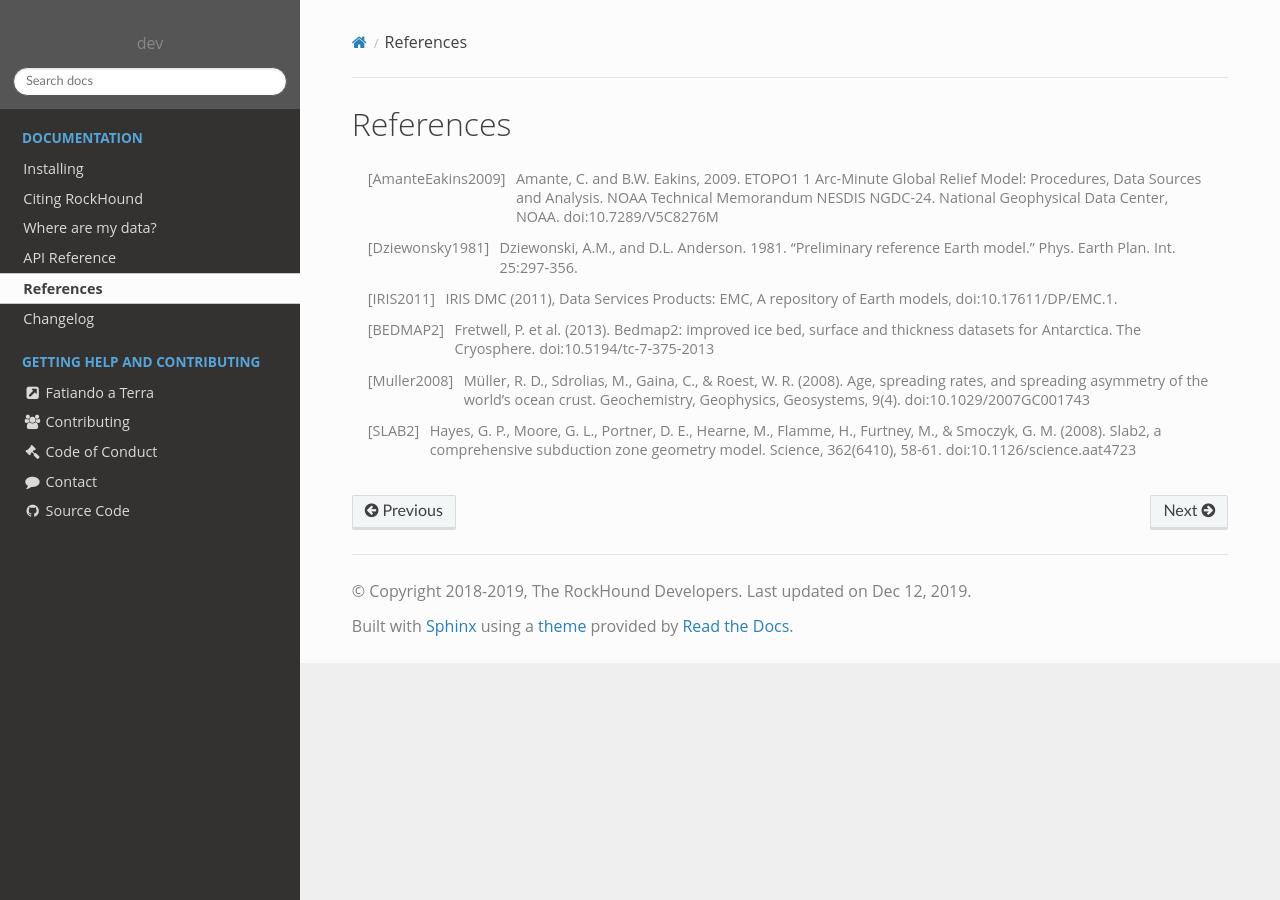
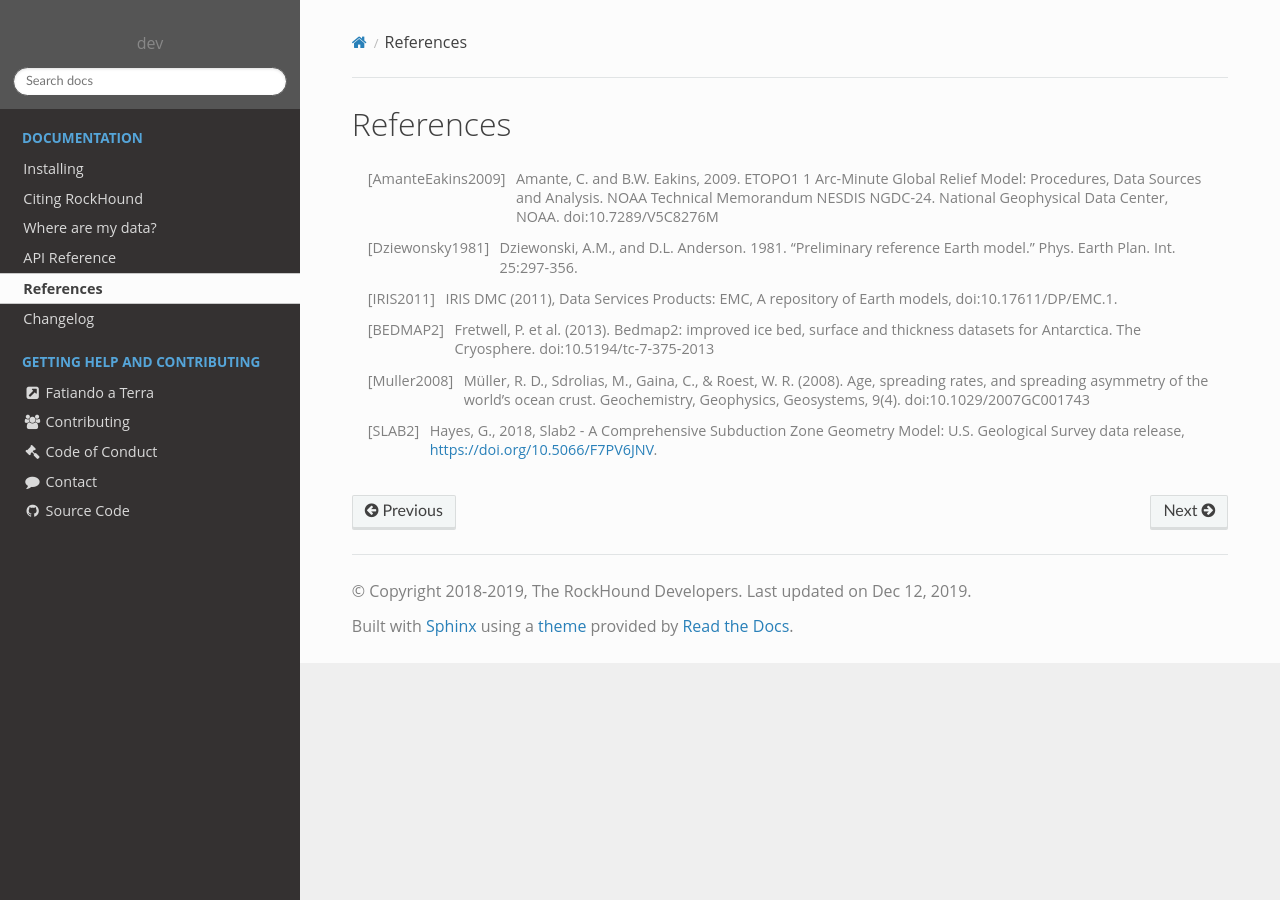
Before and after one commit to fatiando/rockhound, a Sphinx documentation site: the page built from doc/references.rst, in a window 1280 px wide. Built offline with Sphinx 7.4.7 and the Read the Docs theme 2.0.0, drawn with Linux system fonts in a browser that asks for light colours; pages that are not in the unit, such as notebooks, are missing from menus.

Commit message:
Fix the Slab2 reference

```diff
--- a/doc/references.rst
+++ b/doc/references.rst
@@ -6,4 +6,4 @@ References
 .. [IRIS2011] IRIS DMC (2011), Data Services Products: EMC, A repository of Earth models, doi:10.17611/DP/EMC.1.
 .. [BEDMAP2] Fretwell, P. et al. (2013). Bedmap2: improved ice bed, surface and thickness datasets for Antarctica. The Cryosphere. doi:10.5194/tc-7-375-2013
 .. [Muller2008] Müller, R. D., Sdrolias, M., Gaina, C., & Roest, W. R. (2008). Age, spreading rates, and spreading asymmetry of the world’s ocean crust. Geochemistry, Geophysics, Geosystems, 9(4). doi:10.1029/2007GC001743
-.. [SLAB2] Hayes, G. P., Moore, G. L., Portner, D. E., Hearne, M., Flamme, H., Furtney, M., & Smoczyk, G. M. (2008). Slab2, a comprehensive subduction zone geometry model. Science, 362(6410), 58-61. doi:10.1126/science.aat4723
+.. [SLAB2] Hayes, G., 2018, Slab2 - A Comprehensive Subduction Zone Geometry Model: U.S. Geological Survey data release, https://doi.org/10.5066/F7PV6JNV.
```
